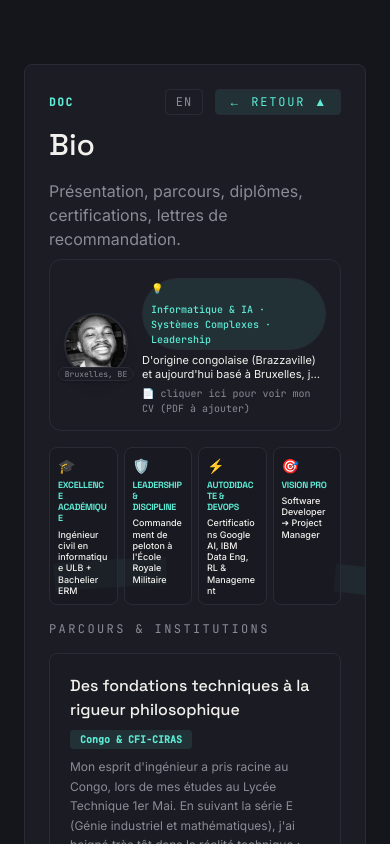
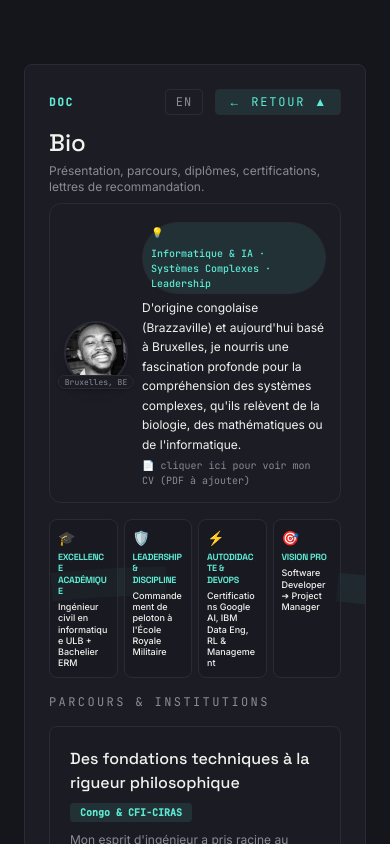
Before and after one commit to Vertu5/ndingaoba-oliviervertu, a Next.js app: page / in a window 390 px wide. Both pictures are taken after a click on the button 195 px from the left and 330 px from the top of the page. Shown: the top 844 px of the page. Built offline with nearby package versions, Linux system fonts and the light colour scheme.

Commit message:
fix(mobile): compact panel subtitle description (Présentation, parcours...) and restore full bio intro text

```diff
--- a/app/components/BioView.tsx
+++ b/app/components/BioView.tsx
@@ -93,8 +93,7 @@ export default function BioView({
               <span>{bioNarrative.headlineTag[lang]}</span>
             </div>
 
-            {/* Texte d'intro condensé sur mobile (2 lignes max) */}
-            <p className="text-[11px] sm:text-sm md:text-base line-clamp-2 sm:line-clamp-none leading-tight sm:leading-relaxed text-[var(--text)]">
+            <p className="text-xs sm:text-sm md:text-base leading-relaxed text-[var(--text)]">
               {bioNarrative.intro[lang]}
             </p>
 
--- a/app/components/Hub.tsx
+++ b/app/components/Hub.tsx
@@ -164,10 +164,10 @@ export default function Hub() {
                   </div>
                 </div>
 
-                <h2 className="font-display text-3xl font-medium md:text-5xl">
+                <h2 className="font-display text-2xl font-medium sm:text-4xl md:text-5xl">
                   {subOpen ? subOpen.label[lang] : open.label[lang]}
                 </h2>
-                <p className="mt-4 max-w-lg text-[var(--text-muted)]">
+                <p className="mt-1 sm:mt-3 max-w-lg text-xs sm:text-sm text-[var(--text-muted)]">
                   {subOpen ? subOpen.description[lang] : open.description[lang]}
                 </p>
 
```
